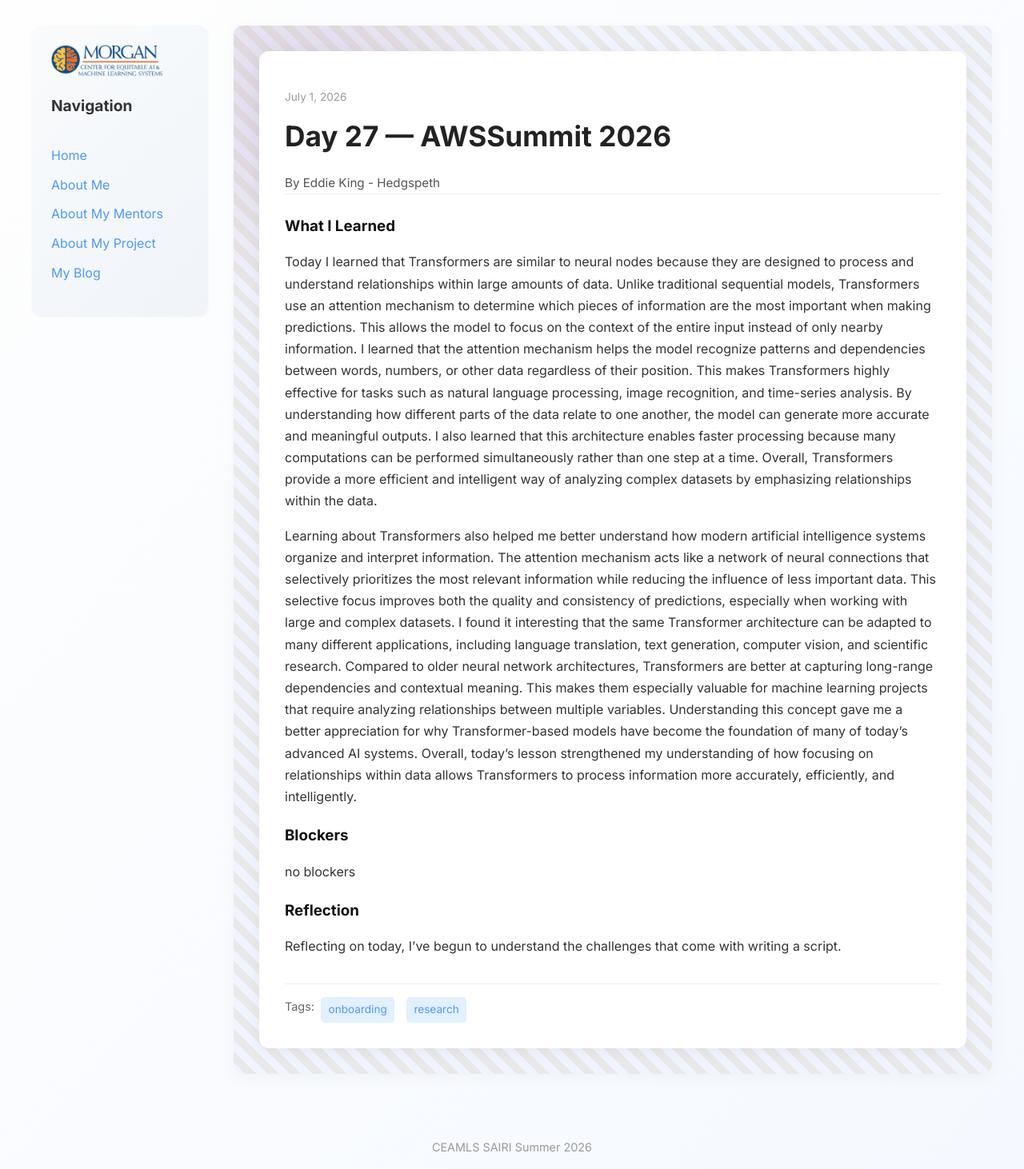
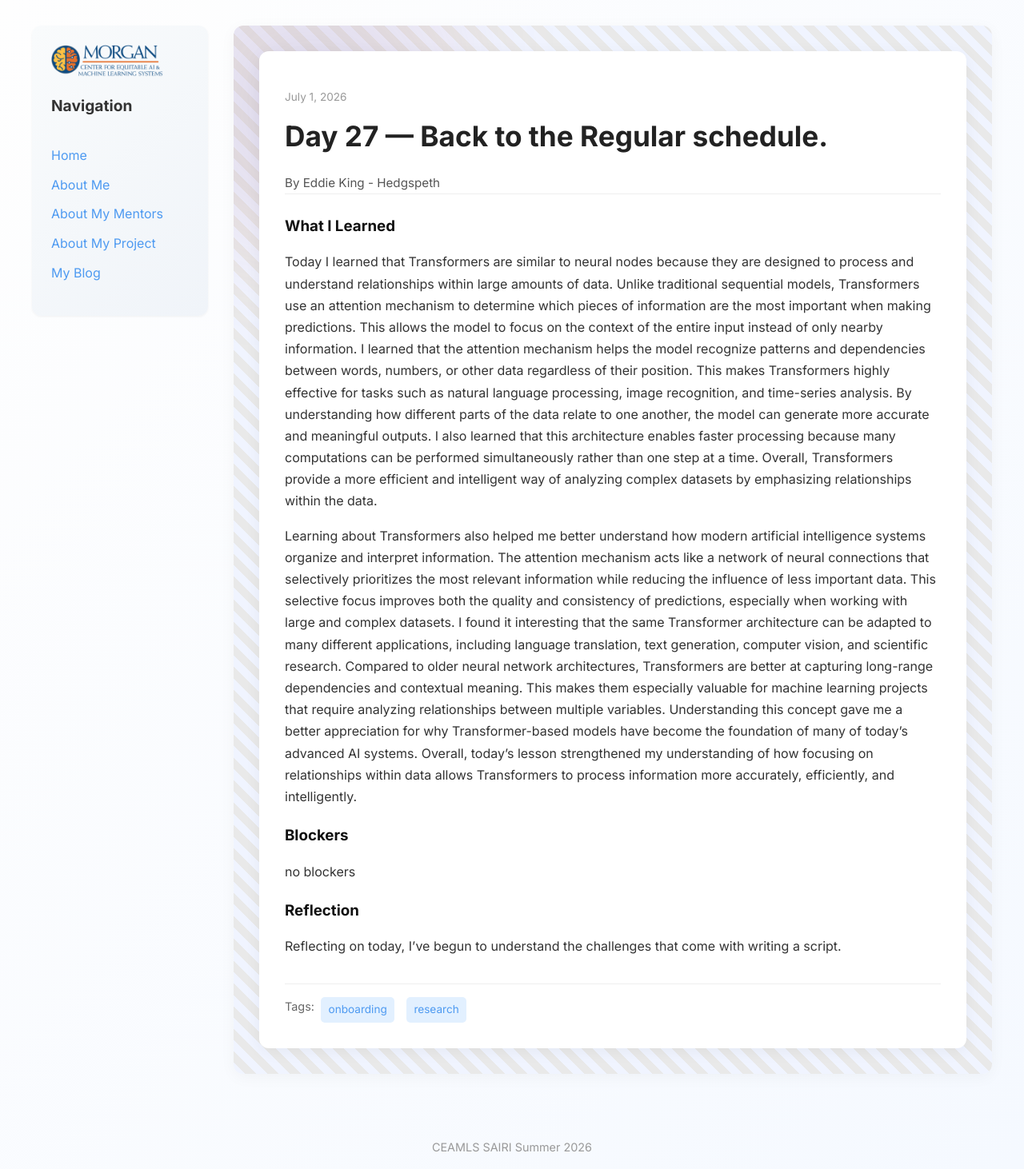
Before and after one commit to eddiejkh-del/eddiejkh-delceamls26.github.io, a Jekyll site: the page built from _posts/2026-07-01-day-27.md, in a window 1280 px wide. Shown: the whole page at 80% size. Built offline with Jekyll 4.4.1, drawn with Linux system fonts in a browser that asks for light colours.

Commit message:
Update 2026-07-01-day-27.md

```diff
--- a/_posts/2026-07-01-day-27.md
+++ b/_posts/2026-07-01-day-27.md
@@ -1,6 +1,6 @@
 ---
 layout: post
-title: "Day 27 — AWSSummit 2026"
+title: "Day 27 — Back to the Regular schedule."
 date: 2026-07-01
 permalink: /day27.html
 tags: ["onboarding", "research"]
```
